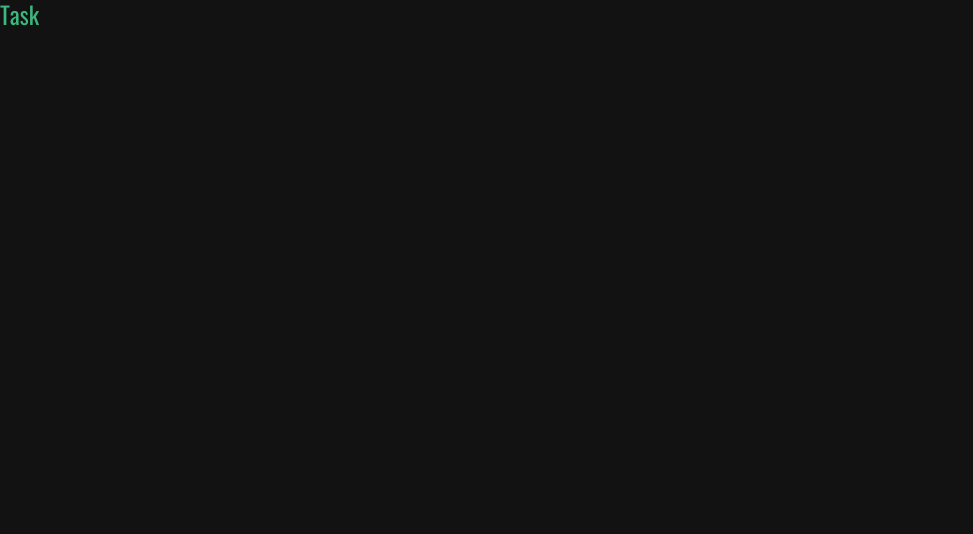
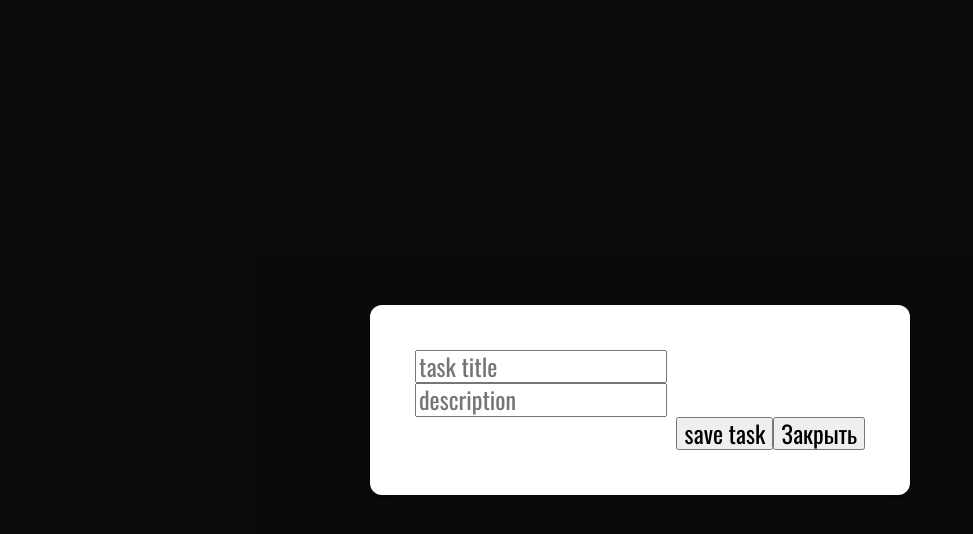
Before and after one commit to dino19981/RSS-project-management-app, a React (Create React App) app: page /boards/1/columns/1/tasks/6e3abe9c-ceb1-40fa-9a04-234234234 in a window 1280 px wide. Shown: the top 534 px of the page, without its empty margins (0-973 px from the left). Built offline with nearby package versions, Linux system fonts and the light colour scheme.

Commit message:
feat: Add modal window to Task component

```diff
--- a/src/components/Task/Task.tsx
+++ b/src/components/Task/Task.tsx
@@ -1,7 +1,61 @@
-import React from 'react';
+import React, { useEffect, useState } from 'react';
+import * as yup from 'yup';
+import Form from '../form/Form';
+import Modal from '../modal/Modal';
+
+const schema = yup
+  .object()
+  .shape({
+    title: yup.string().trim().required(),
+    description: yup.string().trim().required(),
+  })
+  .required();
+
+const fields = [
+  //TODO разобраться с полями
+  { name: 'title', errorMessage: 'Title is required', placeholder: 'task title' },
+  { name: 'description', errorMessage: 'description is required', placeholder: 'description' },
+];
 
 function Task() {
-  return <div className="task">Task</div>;
+  const [isModalActive, setModal] = useState(true);
+  const initialValues = {
+    title: '',
+    description: '',
+  };
+  useEffect(() => {
+    // TODO  FETCH GET /boards/:boardId/columns/:columnId/tasks/:taskId
+    // initialValuess = response
+  }, []);
+
+  const formOptions = {
+    schema,
+    initialValues,
+    fields,
+  };
+
+  function closeModal() {
+    console.log('close modal');
+    setModal(false);
+  }
+
+  function saveTask() {
+    // TODO  FETCH PUT /boards/:boardId/columns/:columnId/tasks/:taskId
+    console.log('save task');
+  }
+
+  return (
+    <div className="task">
+      <Modal formId="modalForm-task" handleCloseModal={closeModal} submitBtnName="save task">
+        <Form
+          formId="modalForm-task"
+          {...formOptions}
+          onSubmit={saveTask}
+          buttonOptions={{ text: '123' }}
+        />
+      </Modal>
+    </div>
+  );
 }
 
 export default Task;
```
